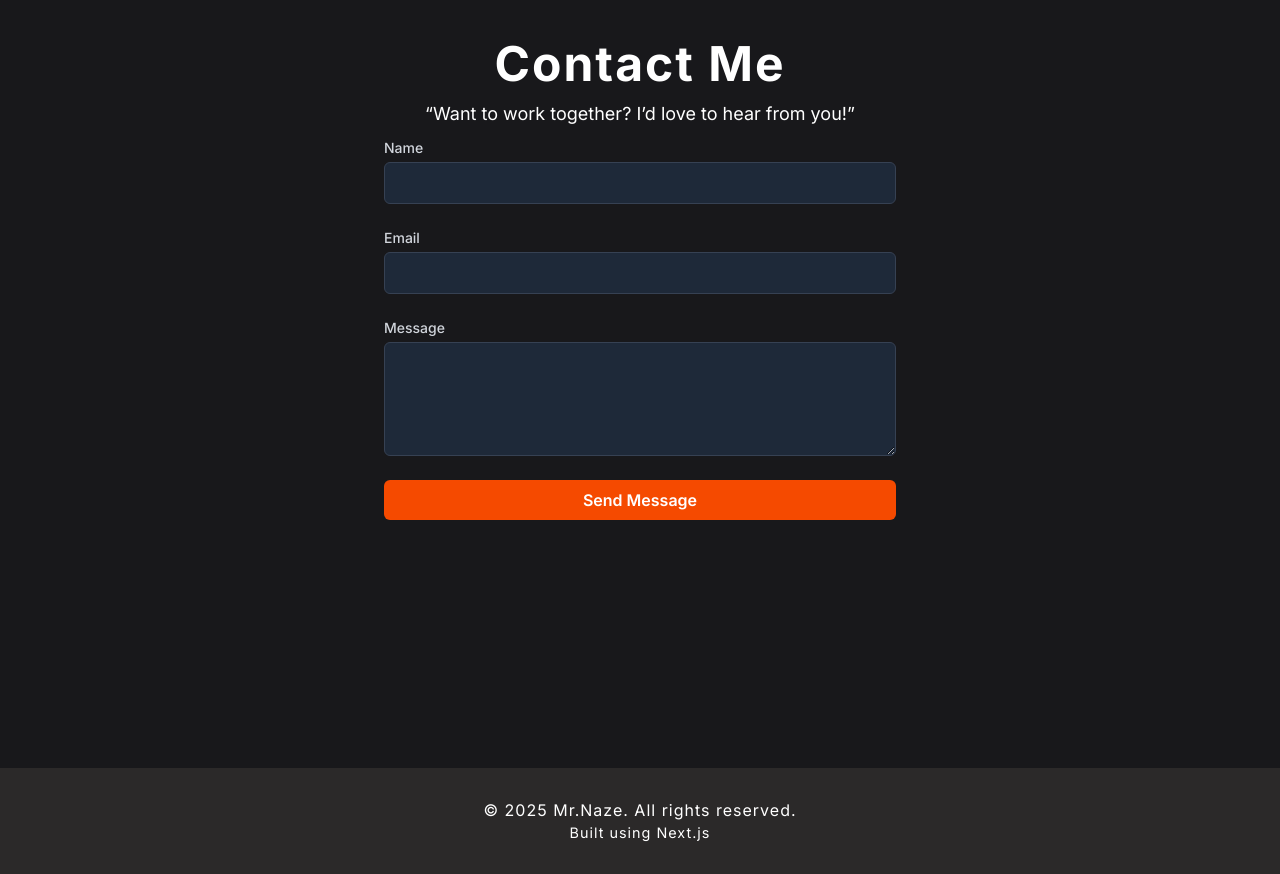
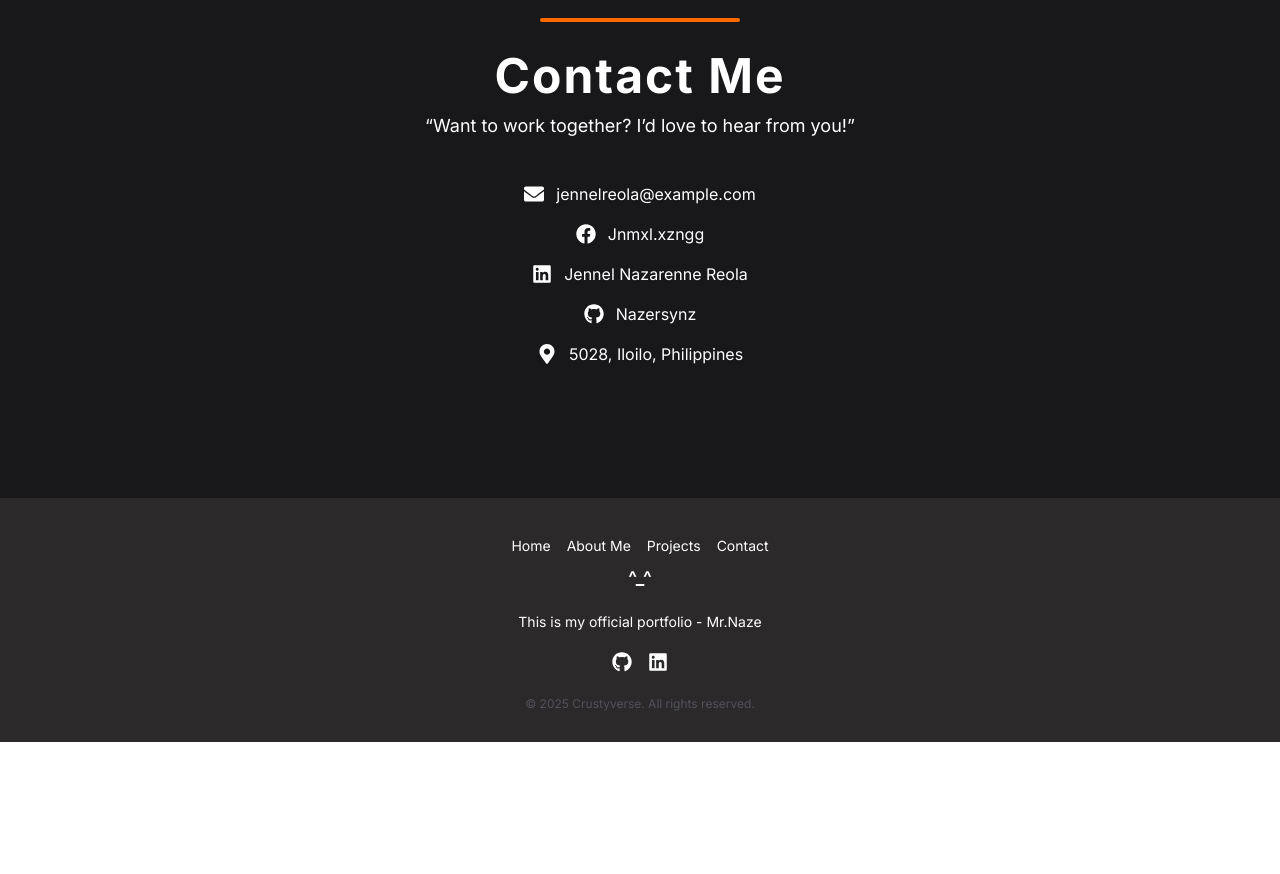
Before and after one commit to Nazersynx09/JNR, a Next.js app: page / in a window 1280 px wide. Shown: the part 5320-6194 px from the top of the page. After the commit the page ends 6062 px from the top, so only its background shows below. Built offline with nearby package versions, Linux system fonts and the light colour scheme.

Commit message:
Edit contact and footer

```diff
--- a/app/Components/Contact/contact.js
+++ b/app/Components/Contact/contact.js
@@ -1,48 +1,73 @@
 'use client';
-import React from "react";
+import React from 'react';
+import { FaEnvelope, FaFacebook, FaLinkedin, FaGithub, FaMapMarkerAlt } from 'react-icons/fa';
+
+const contactDetails = [
+  {
+    icon: <FaEnvelope className="text-white" />,
+    text: "jennelreola@example.com",
+    link: "mailto:jennelreola@example.com",
+  },
+  {
+    icon: <FaFacebook className="text-white" />,
+    text: "Jnmxl.xzngg",
+    link: "https://facebook.com/Jnmxl.xzngg",
+  },
+  {
+    icon: <FaLinkedin className="text-white" />,
+    text: "Jennel Nazarenne Reola",
+    link: "https://linkedin.com/in/nazersynz",
+  },
+  {
+    icon: <FaGithub className="text-white" />,
+    text: "Nazersynz",
+    link: "https://github.com/Nazersynz",
+  },
+  {
+    icon: <FaMapMarkerAlt className="text-white" />,
+    text: "5028, Iloilo, Philippines",
+    link: null,
+  },
+];
 
 const Contact = () => (
   <div id="Contact"
     style={{
-                background: "#18181b", // corrected zinc-900 as hex
+      background: "#18181b",
       color: "#fff",
       fontFamily: "Inter",
       display: "flex",
       flexDirection: "column",
       alignItems: "center",
-                minHeight: "100vh",      // Full viewport height
-                paddingTop: "50px",     // add spacing from top
-                paddingBottom: "100px",  // optional spacing below
+      justifyContent: "center",
+      minHeight: "40vh",
+      paddingTop: "50px",
+      paddingBottom: "100px",
     }}>
 
-            <div style={{
-                textAlign: "center",
-                width: "100%",
-                padding: "10px"
-            }}>
-                <h1 style={{
-                    fontSize: "3em",
-                    fontWeight: "bold",
-                    letterSpacing: "2px"
-                }}> Contact Me </h1>
+    <div className="w-50 h-1 bg-orange-500 rounded mb-2 "></div>
+
+
+    <div style={{ textAlign: "center", width: "100%", padding: "10px" }}>
+      <h1 style={{ fontSize: "3em", fontWeight: "bold", letterSpacing: "2px" }}>
+        Contact Me
+      </h1>
       <p className="text-lg">“Want to work together? I’d love to hear from you!”</p>
     </div>
-            <div className="flex justify-center items-center w-full max-w-4xl px-4">
-                <form className="w-full max-w-lg space-y-6">
-                    <div>
-                        <label htmlFor="name" className="block text-sm font-medium text-gray-300">Name</label>
-                        <input type="text" id="name" className="mt-1 block w-full px-3 py-2 bg-gray-800 border border-gray-700 rounded-md focus:outline-none focus:ring-orange-500 focus:border-orange-500" required />
+
+    <div className="flex flex-col items-center gap-4 w-full max-w-md px-6 py-8">
+      {contactDetails.map((item, index) => (
+        <div key={index} className="flex items-center gap-3 text-white text-sm md:text-base">
+          <span className="text-xl">{item.icon}</span>
+          {item.link ? (
+            <a href={item.link} target="_blank" rel="noopener noreferrer" className="hover:underline">
+              {item.text}
+            </a>
+          ) : (
+            <span>{item.text}</span>
+          )}
         </div>
-                    <div>
-                        <label htmlFor="email" className="block text-sm font-medium text-gray-300">Email</label>
-                        <input type="email" id="email" className="mt-1 block w-full px-3 py-2 bg-gray-800 border border-gray-700 rounded-md focus:outline-none focus:ring-orange-500 focus:border-orange-500" required />
-                    </div>
-                    <div>
-                        <label htmlFor="message" className="block text-sm font-medium text-gray-300">Message</label>
-                        <textarea id="message" rows="4" className="mt-1 block w-full px-3 py-2 bg-gray-800 border border-gray-700 rounded-md focus:outline-none focus:ring-orange-500 focus:border-orange-500"></textarea>
-                    </div>
-                    <button type="submit" className="w-full bg-orange-600 hover:bg-orange-700 text-white font-semibold py-2 px-4 rounded-md transition-colors duration-200">Send Message</button>
-                </form>
+      ))}
     </div>
   </div>
 );
--- a/app/Components/Footer/footer.js
+++ b/app/Components/Footer/footer.js
@@ -1,5 +1,7 @@
 'client use';
 import React from "react";
+import { FaLinkedin, FaInstagram, FaGithub} from 'react-icons/fa';
+
 
 const Footer = () => (
     <div id="footer"
@@ -18,16 +20,40 @@ const Footer = () => (
             width: "100%",
             padding: "10px"
         }}>
-            <p style={{
-                fontSize: "1em",
-                fontWeight: "normal",
-                letterSpacing: "1px"
-            }}>© 2025 Mr.Naze. All rights reserved.</p>
-            <p style={{
-                fontSize: "0.9em",
-                fontWeight: "normal",
-                letterSpacing: "1px"
-            }}>Built using Next.js</p>
+            <div className="max-w-4xl mx-auto grid grid-cols-1
+      text-center items-center p-2 gap-4">
+
+        {/* Left - Navigation */}
+        <div className="space-x-4 text-sm">
+          <a href="#home" className="hover:underline">Home</a>
+          <a href="#about" className="hover:underline">About Me</a>
+          <a href="#project" className="hover:underline">Projects</a>
+          <a href="#contact" className="hover:underline">Contact</a>
+        </div>
+        </div>
+
+        {/* Center - Logo and Social */}
+        <div className="text-center">
+          <h3 className="font-bold text-lg  text-white hover:text-gray-400 transition duration-200">
+            ^_^
+          </h3>
+
+            <p className="text-white text-sm font-normal p-5"> This is my official portfolio - Mr.Naze</p>
+
+          <div className="flex justify-center gap-4 text-xl">
+            <a href="#" target="_blank" rel="noreferrer">
+              <FaGithub className="hover:text-white transition" />
+            </a>
+            <a href="#" target="_blank" rel="noreferrer">
+              <FaLinkedin className="hover:text-white transition" />
+            </a>
+          </div>
+        </div>
+
+        {/* Bottom line */}
+      <div className="mt-6 text-center text-xs text-zinc-600">
+        © 2025 Crustyverse. All rights reserved.
+      </div>
 
         </div>
     </div>
--- a/package.json
+++ b/package.json
@@ -14,6 +14,7 @@
     "next": "15.4.1",
     "react": "19.1.0",
     "react-dom": "19.1.0",
+    "react-icons": "^5.5.0",
     "swiper": "^11.2.10"
   },
   "devDependencies": {
```
Also changed, not shown: 1 other file (tests, documents, lock files or other folders). Lines whose indentation alone changed are shown as unchanged.
